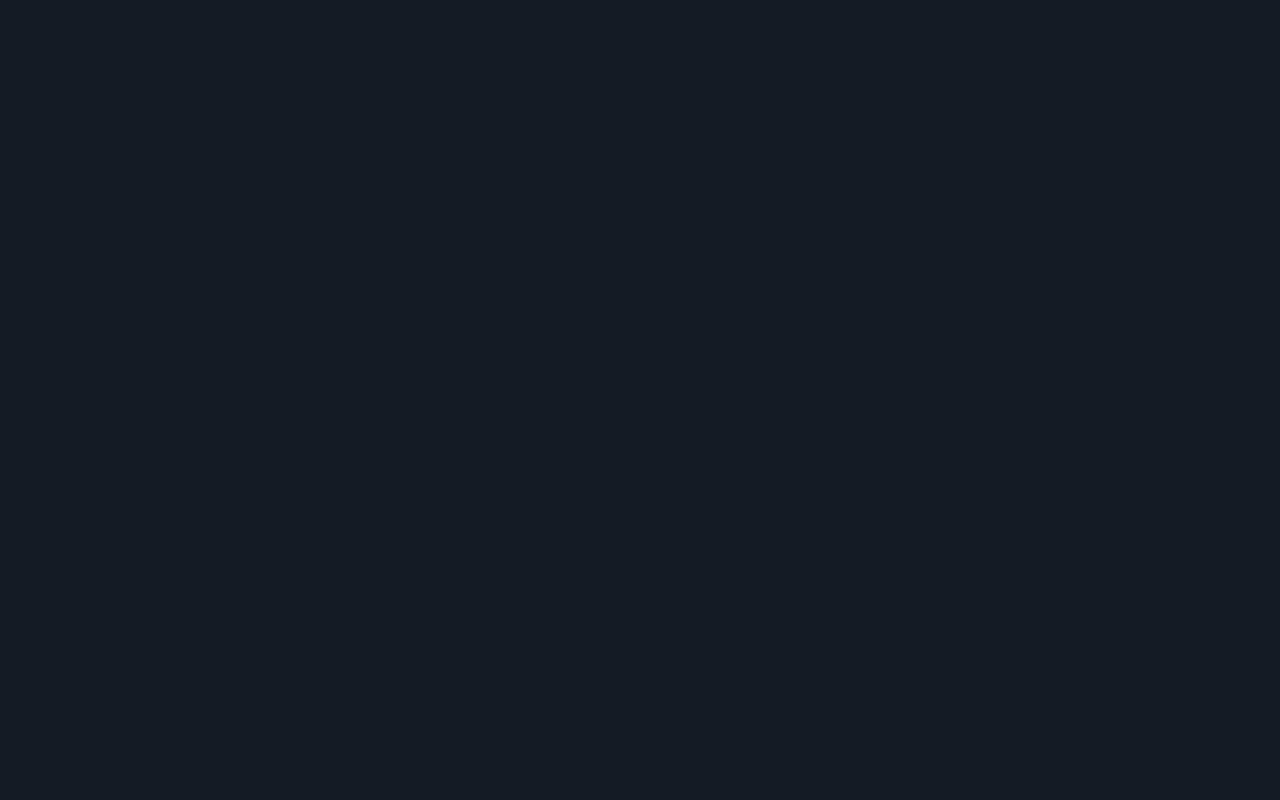
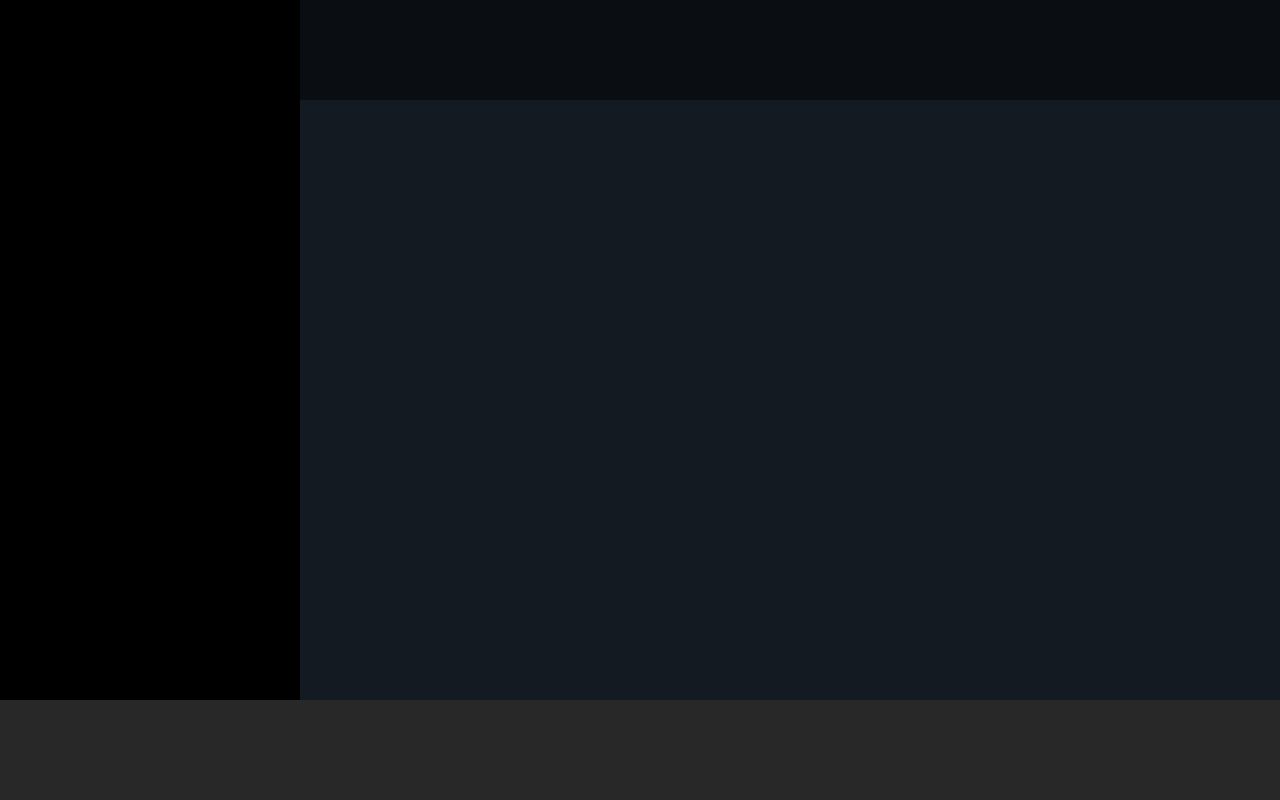
Before and after one commit to giordanoale/html-css-spotifyweb, a plain HTML site: page index.html in a window 1280 px wide. Drawn offline with Linux system fonts and the light colour scheme.

Commit message:
Creato layout di base

```diff
--- a/css/style.css
+++ b/css/style.css
@@ -4,3 +4,45 @@ body {
   box-sizing: border-box;
   background-color: #141A22;
 }
+
+/* intestazione */
+header {
+  background-color: rgba(0,0,0,0.5);
+  height: 100px;
+  width: calc(100% - 300px);
+  position: fixed;
+  top: 0;
+  right: 0;
+}
+/* /intestazione */
+
+/* corpo principale */
+main {
+  display: flex;
+  height: 100vh;
+}
+/* /corpo principale */
+
+/* pagina principale */
+.main_page {
+  overflow: auto;
+}
+/* /pagina principale */
+
+/* barra laterale */
+aside {
+width: 300px;
+height: calc(100% - 100px);
+background-color: #000000;
+}
+/* /barra laterale */
+
+/* player */
+.player {
+  background-color: #282828;
+  height: 100px;
+  width: 100%;
+  position: fixed;
+  bottom: 0;
+}
+/* /player */
--- a/index.html
+++ b/index.html
@@ -14,8 +14,35 @@
   <!-- /style -->
 
   <title>Spotify</title>
+
 </head>
-<body>
 
-</body>
+  <body>
+    <!-- intestazione -->
+    <header></header>
+    <!-- /intestazione -->
+
+    <!-- corpo principale -->
+    <main>
+
+      <!-- barra laterale -->
+      <aside></aside>
+      <!-- /barra laterale -->
+
+      <!-- pagina principale -->
+      <section class="main_page">
+
+      </section>
+      <!-- /pagina principale -->
+
+    </main>
+    <!-- /corpo princpale -->
+
+    <!-- player -->
+    <div class="player">
+
+    </div>
+    <!-- /player -->
+  </body>
+
 </html>
```
Also changed, not shown: img/images.jpeg (added), 1 other file.
